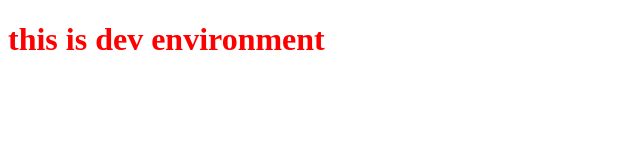
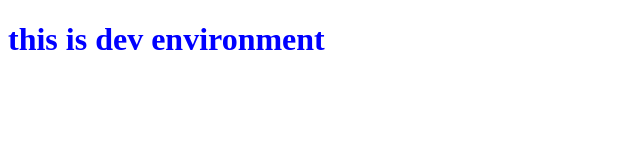
Before and after one commit to apenjiyev/jenkins_CI-CD, a plain HTML site: page index.html in a window 1280 px wide. Shown: the whole page, without its empty margins (0-640 px from the left). Drawn offline with Linux system fonts and the light colour scheme.

Commit message:
changed color

```diff
--- a/index.html
+++ b/index.html
@@ -3,6 +3,6 @@
 <head>
 </head>
 <body>
-    <h1 style="color:red">this is dev environment</h1>
+    <h1 style="color:blue">this is dev environment</h1>
 </body>
 </html>
```
